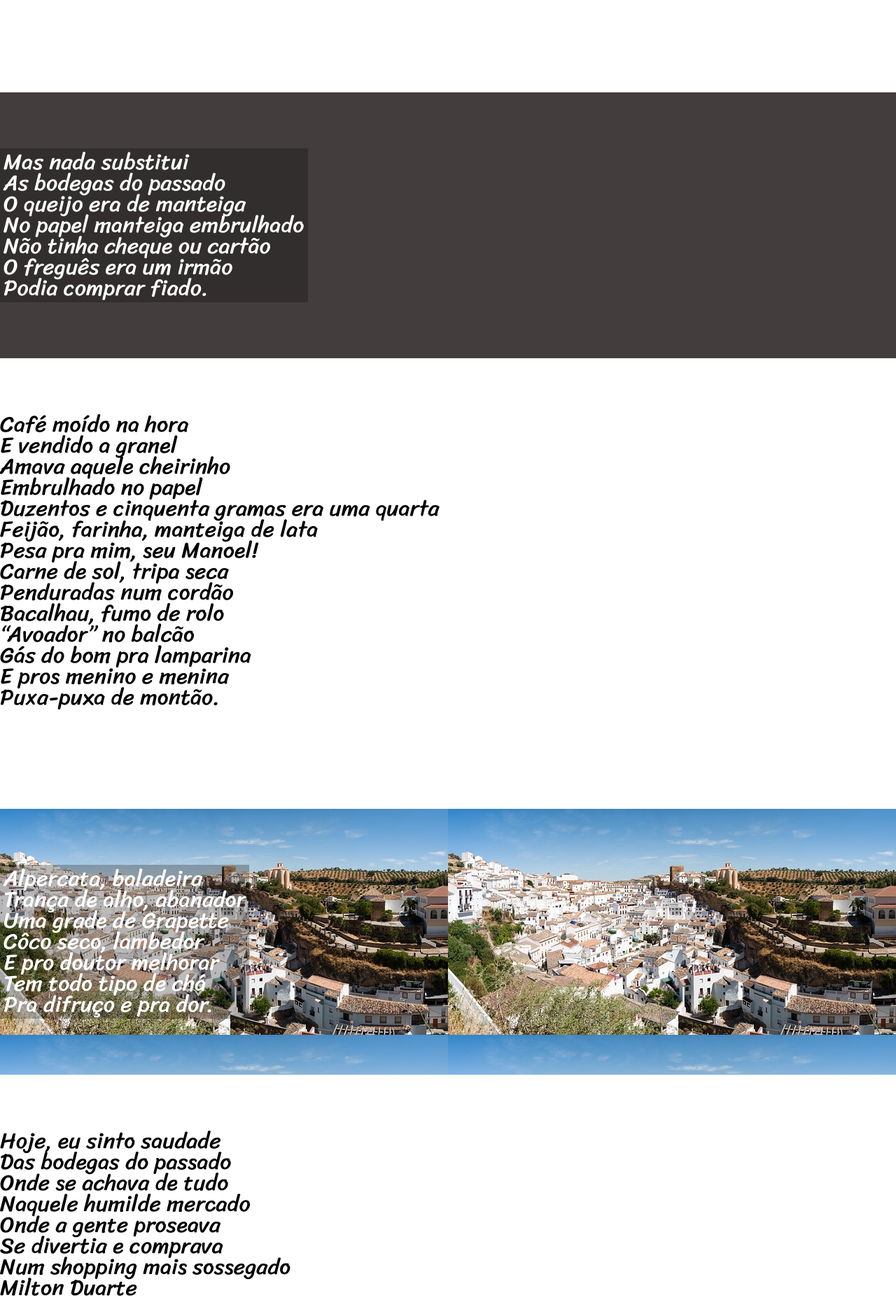
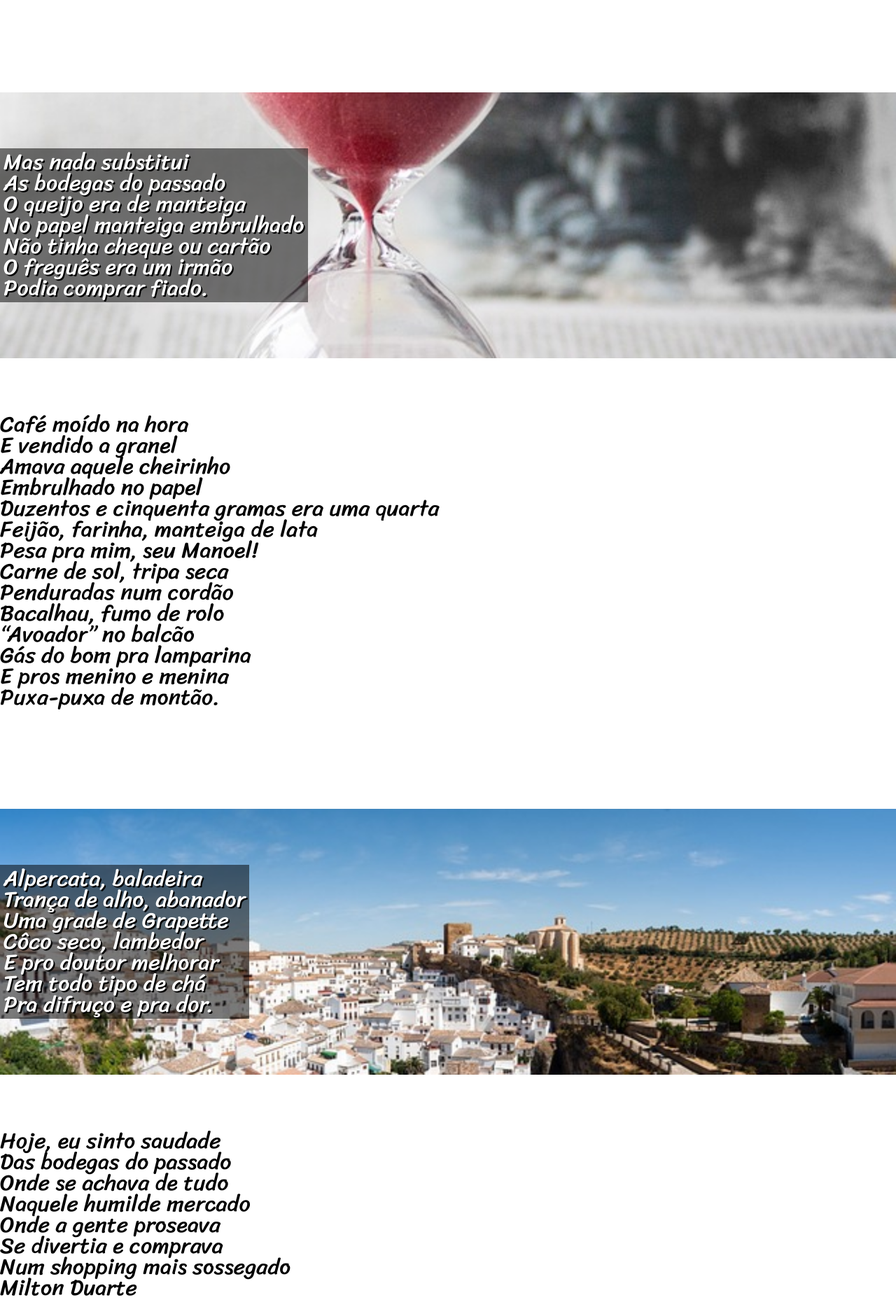
Before and after one commit to davi-albuquerque-da-silva/projeto-cordeis, a PHP site: page /index02.html in a window 1280 px wide. Shown: the part 509-2377 px from the top of the page at 70% size. Run offline with PHP 8.4, Linux system fonts and the light colour scheme.

Commit message:
atualizei o projeto

```diff
--- a/cordeis/estilo/style.css
+++ b/cordeis/estilo/style.css
@@ -62,25 +62,45 @@ section.normal {
     color: black;
 }
 section.imagem{
-    background-color: rgb(67, 61, 61);
+    background-color: rgb(51, 51, 51);
     color: white;
+    box-shadow: 1px 1px 0px black;
+    background-size:cover ;
+    background-attachment: fixed;
 }
 section.imagem >p{
     display: inline-block;
     padding:5px;
-    background-color: rgba(0, 0, 0, 0.255);
+    background-color: rgba(0, 0, 0, 0.514);
+    text-shadow: 2px 2px 0px black;
 }
 section#img01{
-    border-image: url('../imagens/hourglass-620397_640.jpg');
+    background-image: url('../imagens/hourglass-620397_640.jpg');
+    background-position:right center ;
+
 }
 
 section#img02{
     background-image: url('../imagens/setenil-de-las-bodegas-298655_640.jpg');
+
 }
 
 
 section#img03{
     background-image: url('../imagens/jam-2575843_640.jpg');
+
+}
+
+
+section#img04{
+    background-image: url('../imagens/highway-1666635_640\ \(1\).jpg');
+
+}
+
+section#img05{
+    background-image: url('../imagens/morning-2243465_640.jpg');
+    background-size:cover ;
+
 }
 
 
```
Also changed, not shown: cordeis/imagens/highway-1666635_640 (1).jpg (added), cordeis/imagens/pexels-тамара-левченко-5420712.jpg (deleted), cordeis/imagens/sun-979325_640.jpg (added).
